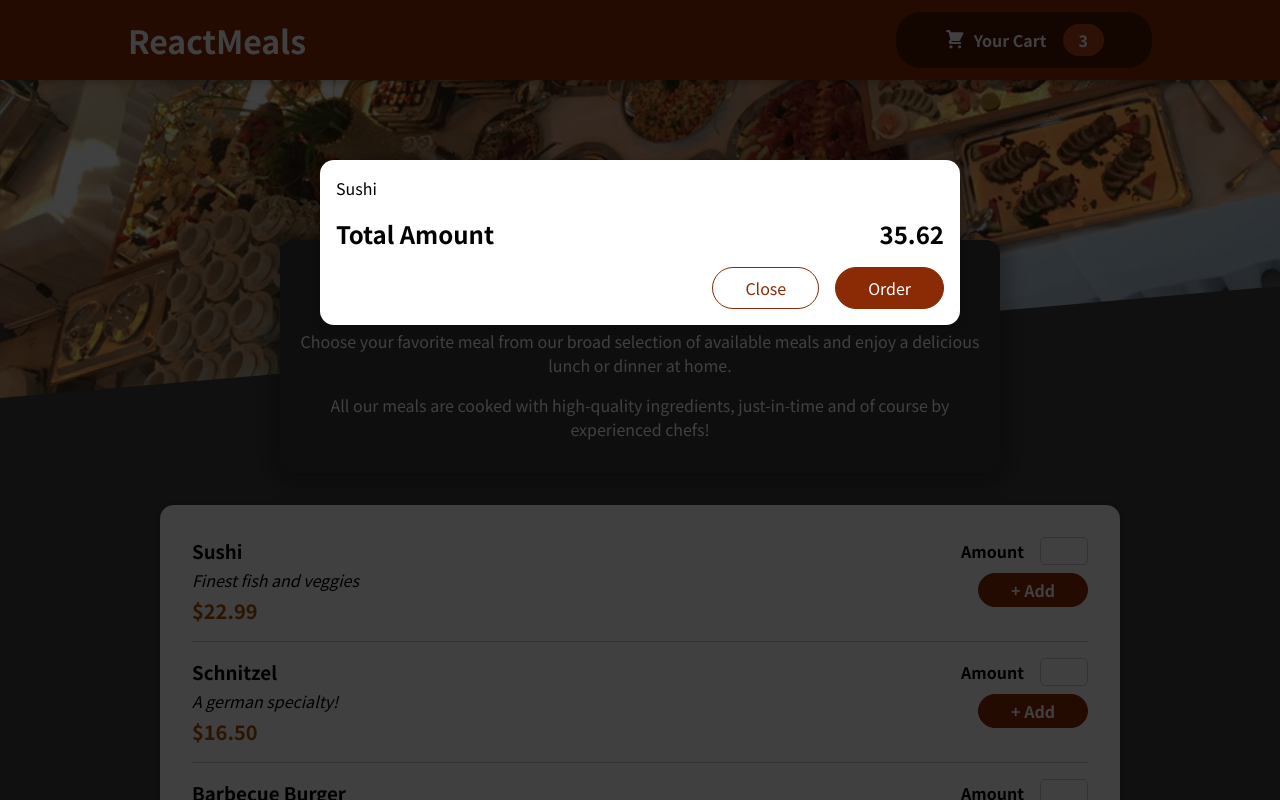
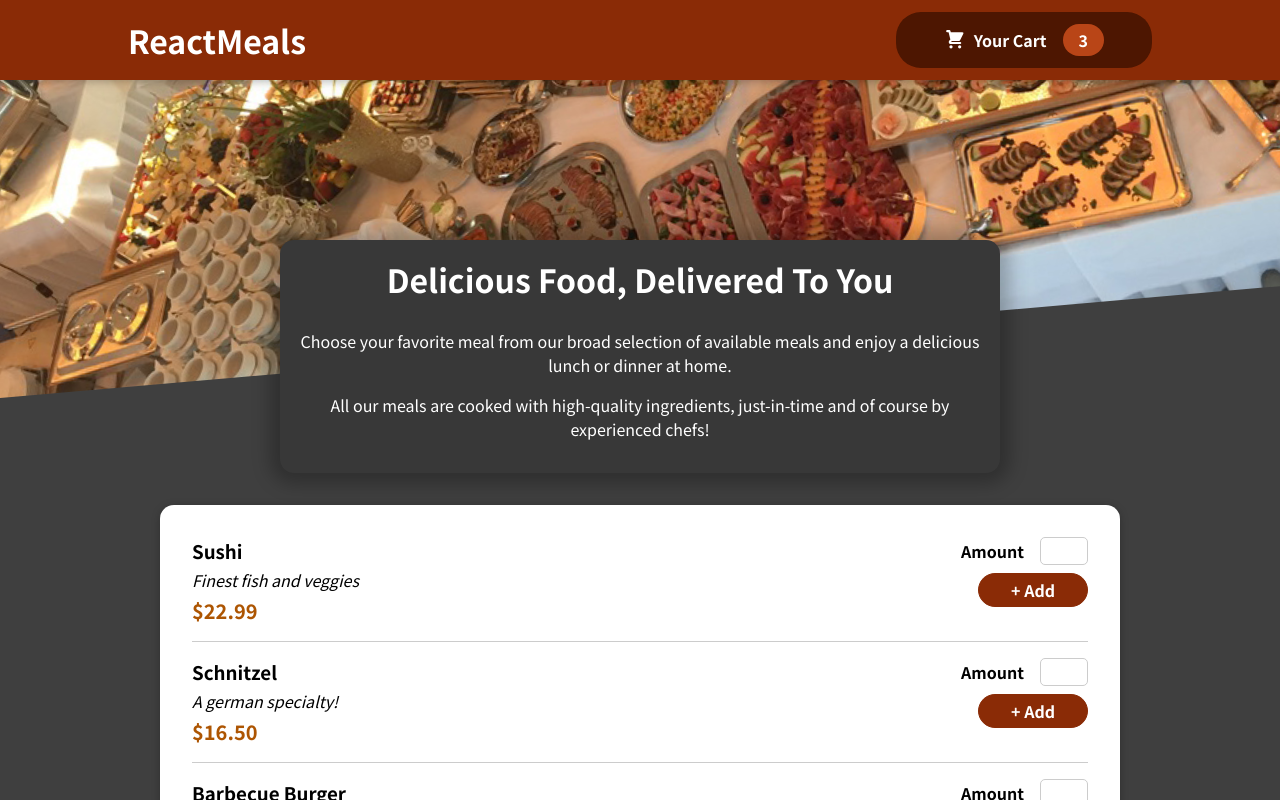
Before and after one commit to smanch3v/food-order, a React (Create React App) app: page / in a window 1280 px wide. Shown: the top 800 px of the page. Built offline with nearby package versions, Linux system fonts and the light colour scheme.

Commit message:
passing props down

```diff
--- a/src/App.js
+++ b/src/App.js
@@ -1,13 +1,24 @@
-import { Fragment } from "react";
+import { Fragment, useState } from "react";
 import Header from "./components/Layout/Header";
 import Meals from "./components/Meals/Meals";
 import Cart from "./components/Cart/Cart";
 
 function App() {
+
+  const [cartIsShown, setCartIsShown] = useState(false)
+
+  const showCartHandler = () =>{
+    setCartIsShown(true);
+  }
+
+  const hideCartHandler = () =>{
+    setCartIsShown(false);
+  }
+
   return (
     <Fragment>
-      <Cart />
-      <Header />
+      { cartIsShown && <Cart onClose={hideCartHandler} />}
+      <Header onShowCart={showCartHandler}/>
       <main>
         <Meals></Meals>
       </main>
--- a/src/components/Cart/Cart.js
+++ b/src/components/Cart/Cart.js
@@ -10,14 +10,14 @@
     </ul>
   );
   return (
-    <Modal>
+    <Modal onClose={props.onClose}>
       {cartItems}
       <div className={classes.total}>
         <span>Total Amount</span>
         <span>35.62</span>
       </div>
       <div className={classes.actions}>
-        <button className={classes["button--alt"]}>Close</button>
+        <button className={classes["button--alt"]} onClick={props.onClose}>Close</button>
         <button className={classes.button}>Order</button>
       </div>
     </Modal>
--- a/src/components/Layout/Header.js
+++ b/src/components/Layout/Header.js
@@ -7,7 +7,7 @@
     <Fragment>
       <header className={classes.header}>
         <h1>ReactMeals</h1>
-        <HeaderCartButton />
+        <HeaderCartButton onClick={props.onShowCart} />
       </header>
       <div className={classes['main-image']}>
         <img src={mealsImage} alt="A table full of delicious food!" />
--- a/src/components/Layout/HeaderCartButton.js
+++ b/src/components/Layout/HeaderCartButton.js
@@ -3,7 +3,7 @@
 
 
 const HeaderCartButton = (props) => {
-  return <button className={classes.button}>
+  return <button className={classes.button} onClick={props.onClick}>
       <span className={classes.icon}>
         <CartIcon />
       </span>
--- a/src/components/UI/Modal.js
+++ b/src/components/UI/Modal.js
@@ -3,7 +3,7 @@
 import ReactDom from 'react-dom'
 
 const Backdrop = props => {
-    return <div className={classes.backdrop}></div>
+    return <div className={classes.backdrop} onClick={props.onClose}></div>
 }
 
 const ModalOverlay = props =>{
@@ -16,7 +16,7 @@
 
 const Modal = props => {
     return <Fragment>
-        {ReactDom.createPortal(<Backdrop />, portalElement)}
+        {ReactDom.createPortal(<Backdrop onClose={props.onClose}/>, portalElement)}
         {ReactDom.createPortal(<ModalOverlay>{props.children}</ModalOverlay>, portalElement)}
     </Fragment>
 }
```
Also changed, not shown: 1 other file (tests, documents, lock files or other folders).
